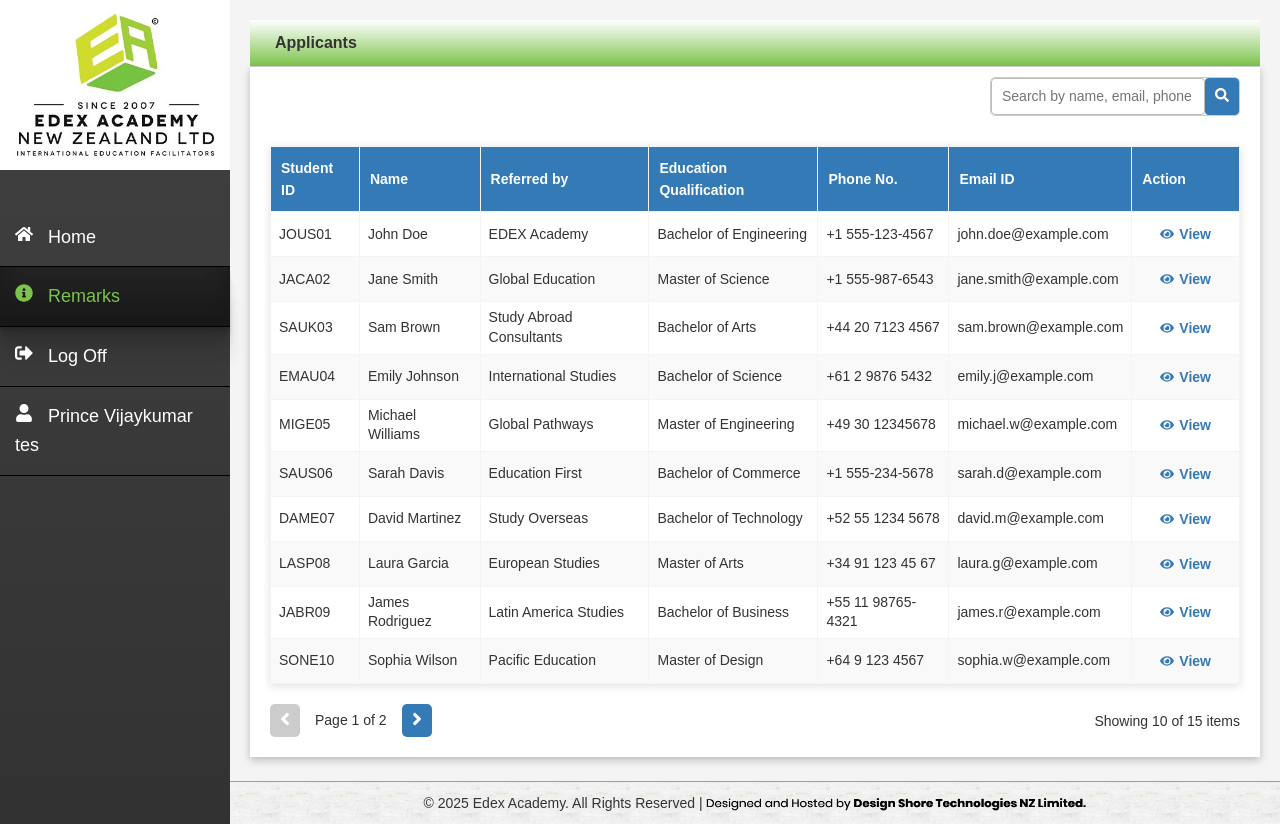
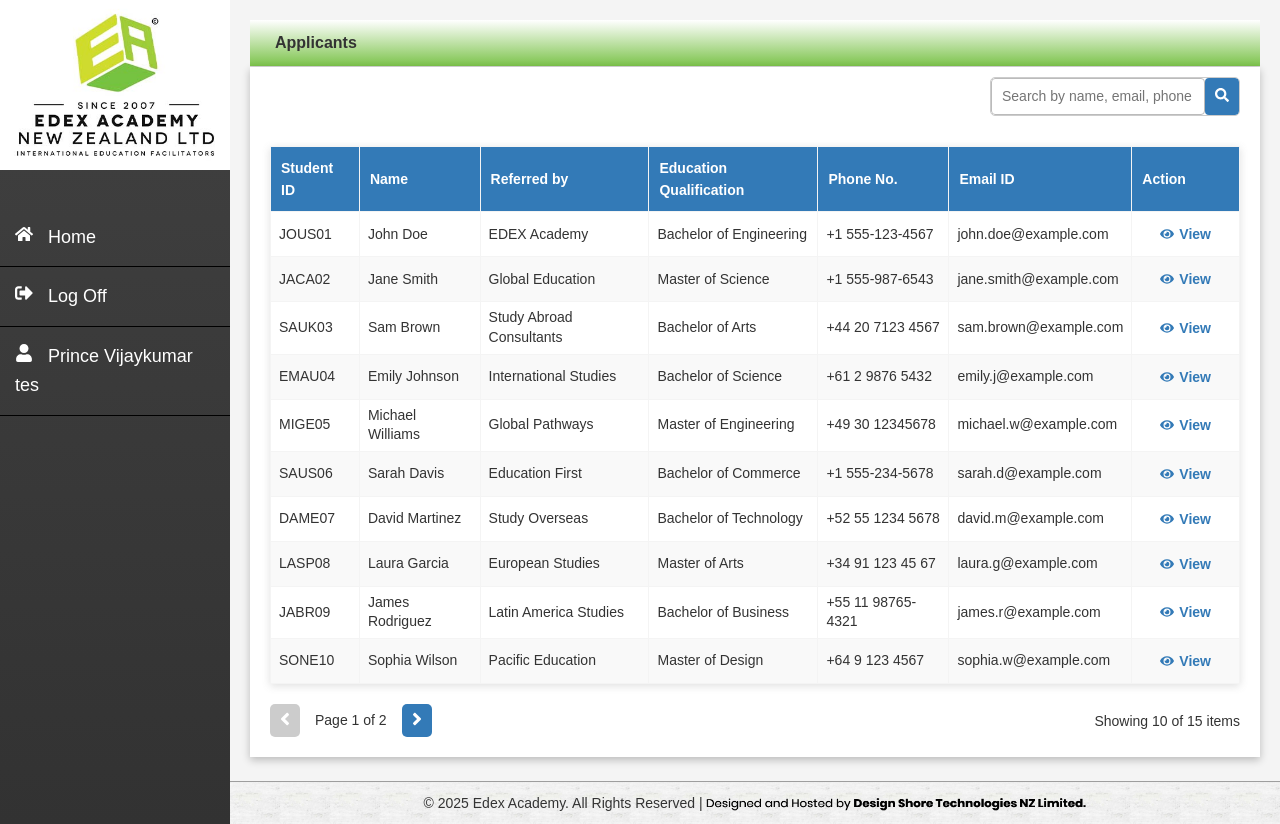
Before and after one commit to Kapil-Vasanth/edex-crm, a React (Create React App) app: page /remarks-details in a window 1280 px wide. Built offline with nearby package versions, Linux system fonts and the light colour scheme; no server answers.

Commit message:
fix: Comment out the remarks link in the header navigation

```diff
--- a/src/components/header.js
+++ b/src/components/header.js
@@ -47,7 +47,7 @@ const Header = () => {
         <nav>
           <ul className="current-menu">
             <li><Link to="/"><FaHome /> Home</Link></li>
-            <li><Link to="/remarks-details"><FaInfoCircle /> Remarks</Link></li>
+            {/* <li><Link to="/remarks-details"><FaInfoCircle /> Remarks</Link></li> */}
             <li onClick={() => handleLogOut()}><Link to="/"><FaSignOutAlt /> Log Off</Link></li>
             <li><Link to="/profile"><FaUser /> {agent || 'Prince Vijaykumar tes'}</Link></li>
           </ul>
```
